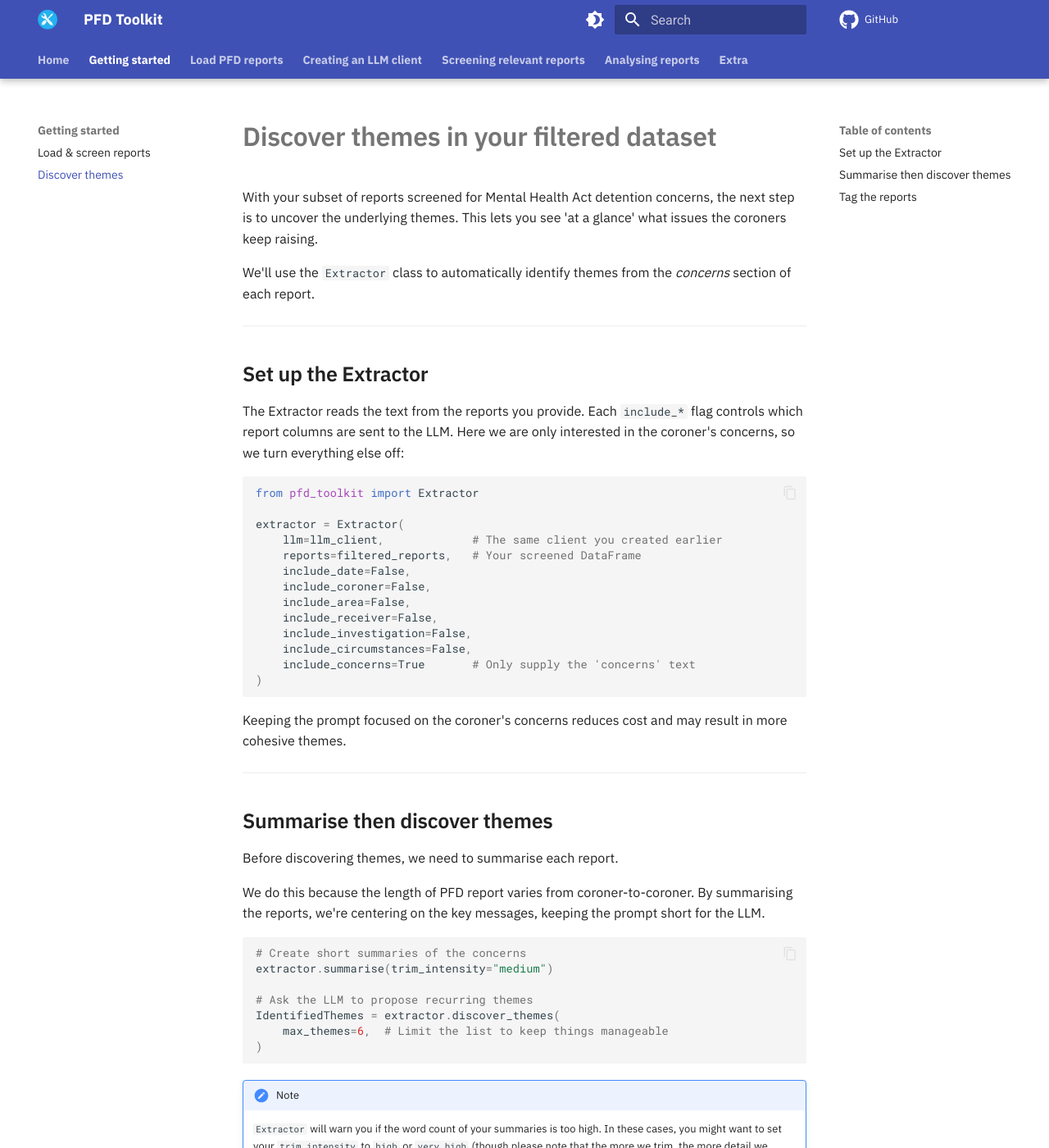
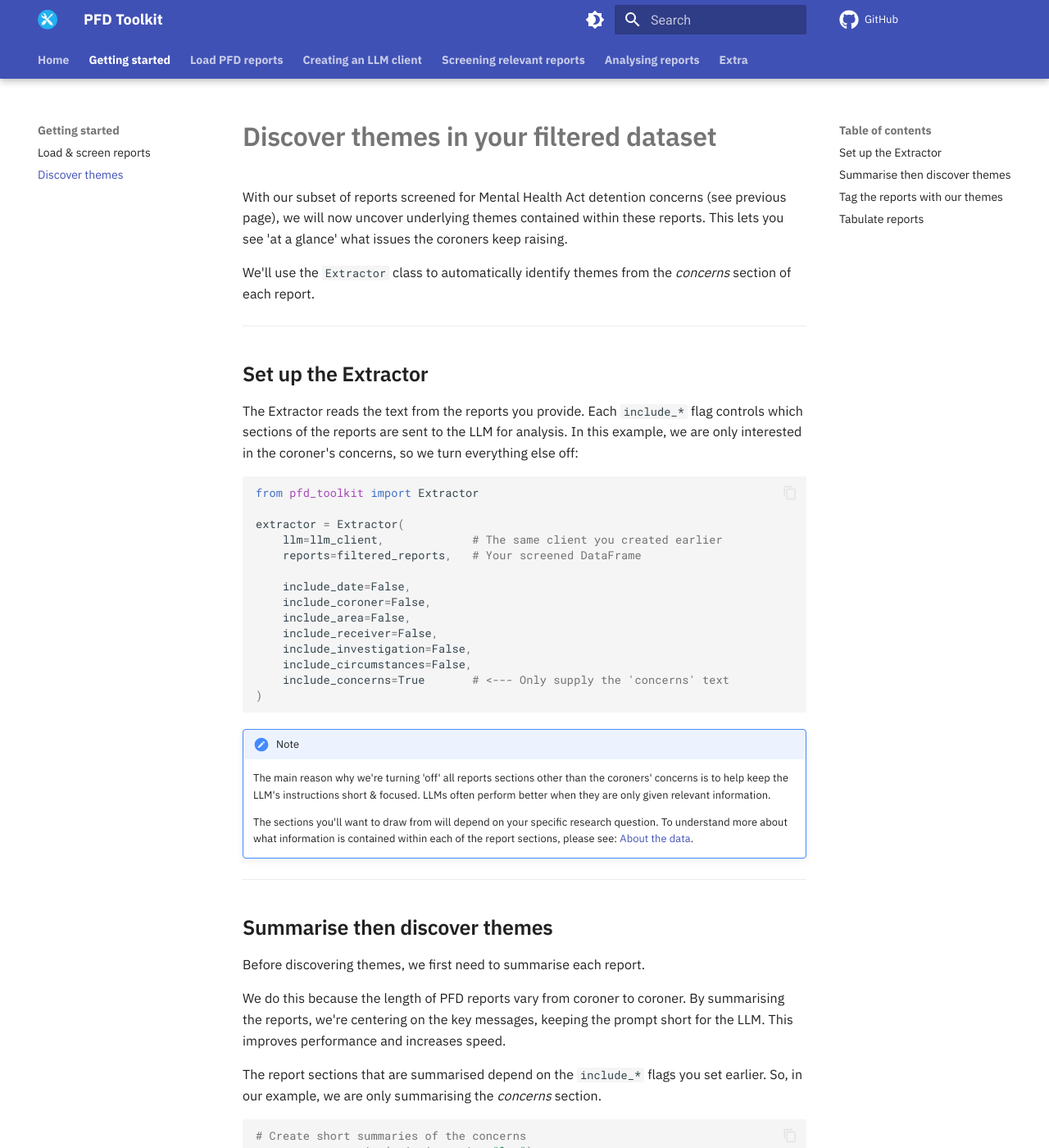
Before and after one commit to Sam-Osian/PFD-toolkit, an MkDocs documentation site: the page built from docs/getting_started/discover_themes.md, in a window 1280 px wide and 1400 px high. Shown: the whole window at 82% size. Built offline with MkDocs 1.6.1 and Material for MkDocs 9.7.7, drawn with Linux system fonts in a browser that asks for light colours; comment, search, counter and statistics services are not loaded; some of the changed text lies outside the part shown.

Commit message:
Fix typos and improve tutorial documentation

````diff
--- a/docs/getting_started/discover_themes.md
+++ b/docs/getting_started/discover_themes.md
@@ -1,6 +1,6 @@
 # Discover themes in your filtered dataset
 
-With your subset of reports screened for Mental Health Act detention concerns, the next step is to uncover the underlying themes. This lets you see 'at a glance' what issues the coroners keep raising.
+With our subset of reports screened for Mental Health Act detention concerns (see previous page), we will now uncover underlying themes contained within these reports. This lets you see 'at a glance' what issues the coroners keep raising.
 
 We'll use the `Extractor` class to automatically identify themes from the *concerns* section of each report.
 
@@ -8,7 +8,7 @@ We'll use the `Extractor` class to automatically identify themes from the *conce
 
 ## Set up the Extractor
 
-The Extractor reads the text from the reports you provide. Each `include_*` flag controls which report columns are sent to the LLM. Here we are only interested in the coroner's concerns, so we turn everything else off:
+The Extractor reads the text from the reports you provide. Each `include_*` flag controls which sections of the reports are sent to the LLM for analysis. In this example, we are only interested in the coroner's concerns, so we turn everything else off:
 
 ```python
 from pfd_toolkit import Extractor
@@ -16,51 +16,58 @@ from pfd_toolkit import Extractor
 extractor = Extractor(
     llm=llm_client,             # The same client you created earlier
     reports=filtered_reports,   # Your screened DataFrame
+
     include_date=False,
     include_coroner=False,
     include_area=False,
     include_receiver=False,
     include_investigation=False,
     include_circumstances=False,
-    include_concerns=True       # Only supply the 'concerns' text
+    include_concerns=True       # <--- Only supply the 'concerns' text
 )
 ```
 
-Keeping the prompt focused on the coroner's concerns reduces cost and may result in more cohesive themes.
+!!! note
+    The main reason why we're turning 'off' all reports sections other than the coroners' concerns is to help keep the LLM's instructions short & focused. LLMs often perform better when they are only given relevant information.
+
+    The sections you'll want to draw from will depend on your specific research question. To understand more about what information is contained within each of the report sections, please see: [About the data](../pfd_reports.md#what-do-pfd-reports-look-like).
+
 
 ---
 
 ## Summarise then discover themes
 
-Before discovering themes, we need to summarise each report.
+Before discovering themes, we first need to summarise each report.
 
-We do this because the length of PFD report varies from coroner-to-coroner. By summarising the reports, we're centering on the key messages, keeping the prompt short for the LLM.
+We do this because the length of PFD reports vary from coroner to coroner. By summarising the reports, we're centering on the key messages, keeping the prompt short for the LLM. This improves performance and increases speed.
+
+The report sections that are summarised depend on the `include_*` flags you set earlier. So, in our example, we are only summarising the *concerns* section.
 
 
 
 ```python
 # Create short summaries of the concerns
-extractor.summarise(trim_intensity="medium")
+extractor.summarise(trim_intensity="low")
 
 # Ask the LLM to propose recurring themes
-IdentifiedThemes = extractor.discover_themes(
+ThemeInstructions = extractor.discover_themes(
     max_themes=6,  # Limit the list to keep things manageable
 )
 ```
 
 !!! note
-    `Extractor` will warn you if the word count of your summaries is too high. In these cases, you might want to set your `trim_intensity` to `high` or `very high` (though please note that the more we trim, the more detail we lose).
+    `Extractor` will warn you if the word count of your summaries is too high. In these cases, you might want to set your `trim_intensity` to `medium`, `high` or `very high` (though please note that the more we trim, the more detail we lose).
 
 
-`IdentifiedThemes` is a Pydantic model containing our list of themes.
+`ThemeInstructions` is a Pydantic model containing a set of detailed instructions for the LLM. We'll need this later to categorise each of the reports by theme.
 
-It is not printable in itself, but it is internally replicated as a JSON which we can print:
+But first, you'll likely want to see which themes the model has identified. To see the list of themes (plus a short, automatically generated description for each) we can run:
 
 ```python
 print(extractor.identified_themes)
 ```
 
-This gives us a record of each proposed theme with an accompanying description:
+...which gives us a JSON with our themes & descriptions:
 
 ```json
 {
@@ -93,21 +100,34 @@ This gives us a record of each proposed theme with an accompanying description:
 
 ---
 
-## Tag the reports
+## Tag the reports with our themes
 
-Above, we've only identified the themes: we haven't assigned these themes to each of our the reports.
+Above, we've only _identified_ a list of themes: we haven't yet assigned these themes to each of our reports.
 
-Once you have the theme model, pass it back into the extractor to assign themes to every report in the dataset:
+Here, we take `ThemeInstructions` that we created earlier and pass it back into the extractor to assign themes to every report in the dataset:
 
 ```python
 labelled_reports = extractor.extract_features(
-    feature_model=IdentifiedThemes,
+    feature_model=ThemeInstructions,
     force_assign=True,
-    allow_multiple=True  # A single report might touch on several themes
+    allow_multiple=True  # (A single report might touch on several themes)
 )
+
+labelled_reports.head()
 ```
 
-The resulting DataFrame now contains a column for each discovered theme, filled with `True` or `False` depending on whether that theme was present in the coroner's concerns.
+The resulting DataFrame now contains a column for each discovered theme, filled with `True` or `False` depending on whether that theme was present in the coroner's concerns:
+
+| url    | date       | coroner    | area              | receiver                   | investigation            | circumstances           | concerns               | bed_shortage | risk_assessment | communication_failures | staff_training | policy_implementation | observation_monitoring |
+|--------|------------|------------|-------------------|----------------------------|--------------------------|-------------------------|------------------------|--------------|-----------------|-----------------------|----------------|-----------------------|-----------------------|
+| [...]  | 2025-04-24 | S. Marsh   | Somerset          | Somerset Foundation Trust... | On sixth December...     | Anne first presented... | Anne was not sent...   | False        | True            | True                  | True           | False                | False                |
+| [...]  | 2025-04-07 | S. Reeves  | South London      | South London and Maudsley... | On 21 March 2023...      | Christopher McDonald... | The evidence heard...  | False        | False           | False                 | True           | True                 | False                |
+| [...]  | 2025-03-25 | F. Wilcox  | Inner West London | Commissioner of the Police... | From third March...      | Mr Omishore had been... | That there is an...    | False        | True            | True                  | True           | False                | False                |
+| [...]  | 2025-03-24 | T. Rawden  | South Yorkshire West | South West Yorkshire Partnership... | On 27 September...     | Claire Louise Driver... | The inquest heard...   | False        | True            | True                  | True           | False                | False                |
+| [...]  | 2025-03-17 | S. Horstead| Essex             | Chief Executive Officer...   | On 31 October 2023...    | On the 23rd September... | (a) Failures in care... | False        | True            | True                  | False          | True                 | False                |
+
+
+## Tabulate reports
 
 Finally, we can count how often a theme appears in our collection of reports:
 
@@ -135,13 +155,15 @@ _tabulate(labelled_reports, columns=[
 | environmental_safety  | 17    | 17.35      |
 ```
 
-That's it! You've gone from a mass of PFD reports, to a focused set of cases relating to Mental Health Act detention, to a theme‑tagged dataset ready for deeper exploration.
+!!! note
+    Please note that `_tabulate()` is in early development and will be replaced with a separate `tabulate()` function in the future. We will serve a deprecation notice before making any script-breaking changes.
 
-From here we can either save our `labelled_reports` dataset via `pandas` for qualitative analysis, or we can use *even more* analytical features of PFD Toolkit.
+That's it! You've gone from a mass of PFD reports, to a focused set of cases relating to Mental Health Act detention, to a theme‑tagged dataset ready for deeper exploration - all in a matter of minutes.
+
+From here, you might want to export your curated dataset to a .csv for qualitative analysis:
 
 ```python
 labelled_reports.to_csv()
 ```
 
-!!! note
-    On our machine, the entire workflow contained within this page and [Load & screen reports](load_and_screen.md) took just 1 minute and 5 seconds. Adjust the `max_workers` parameter in the `LLM` class to control concurrency, but note that higher values could result in rate limit errors.
+Alternatively, you might want to check out the other analytical features that PFD Toolkit offers.
````
Also changed, not shown: docs/extractor/spans.md (+1 -1 lines), docs/getting_started/load_and_screen.md (+1 -3 lines), docs/index.md (+1 -1 lines).
